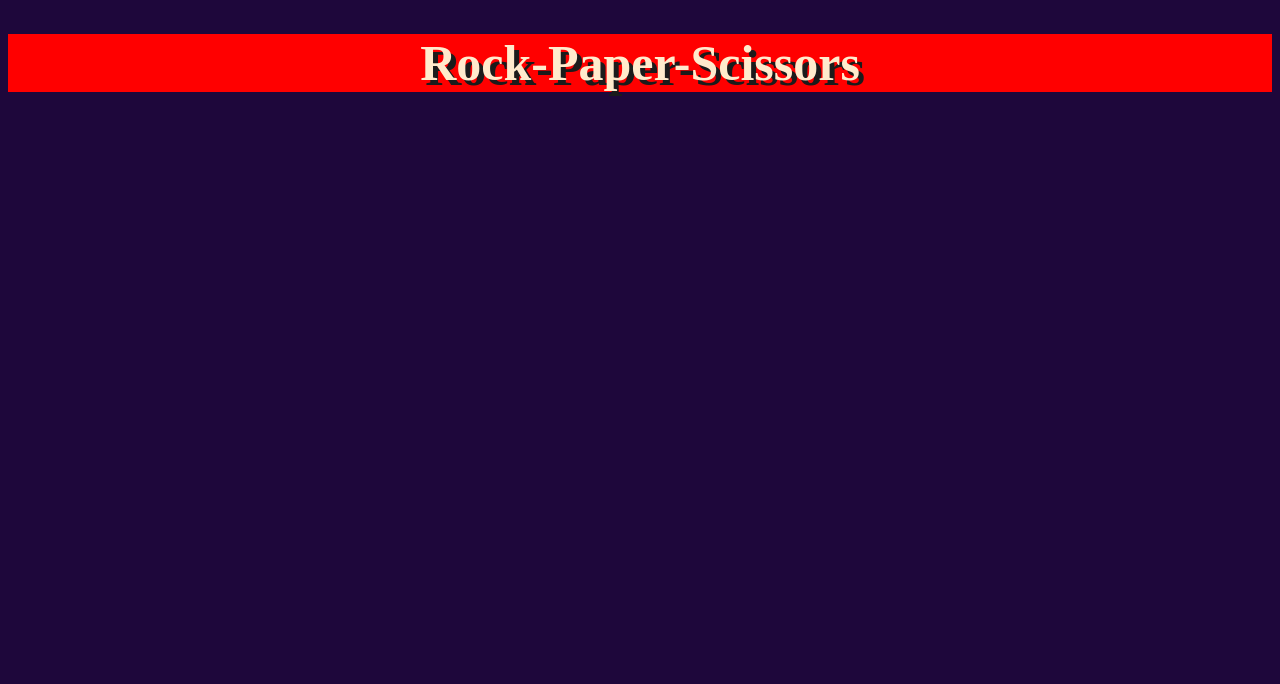
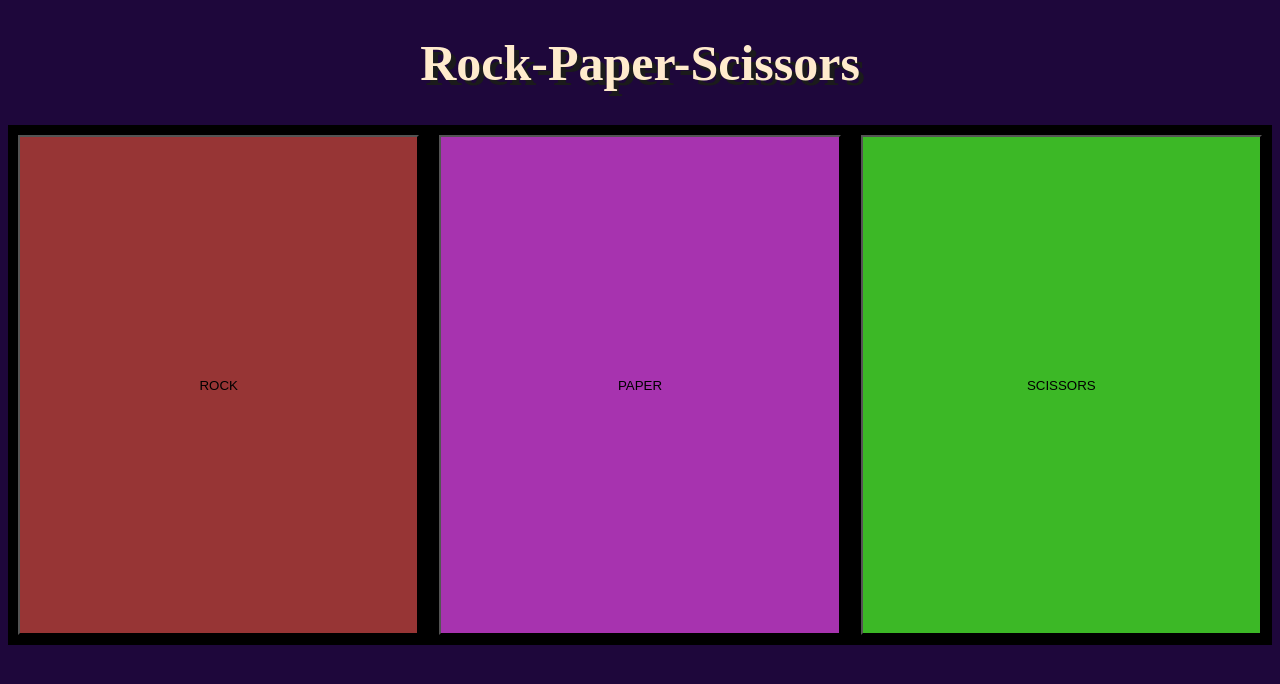
Before and after one commit to ChrisC5891/Rock-Paper-Scissors, a plain HTML site: page index.html in a window 1280 px wide. Drawn offline with Linux system fonts and the light colour scheme.

Commit message:
add CSS style on buttons

```diff
--- a/index.html
+++ b/index.html
@@ -5,10 +5,17 @@
     <meta http-equiv="X-UA-Compatible" content="IE=edge">
     <meta name="viewport" content="width=device-width, initial-scale=1.0">
     <link rel= "stylesheet" href= "style.css">
-    <script src="script.js"></script>
     <title>Rock Paper Scissors</title>
 </head>
 <body>
    <h1>Rock-Paper-Scissors</h1>
+
+<div class="container">
+   <button class="A">ROCK</button>
+   <button class="B">PAPER</button>
+   <button class="C">SCISSORS</button>
+</div>
+
+<script src="script.js"></script>
 </body>
 </html>
--- a/script.js
+++ b/script.js
@@ -89,18 +89,25 @@ let roundWinner = ''
 
         const body = document.querySelector('body')
         const container = document.getElementsByClassName('container');
-            body.append(container);
+
+    ///////////////////////   UI    ////////////////////////////////////////////////
 
         const buttons = document.getElementsByTagName('button');
-                buttons[0].addEventListener ('click', function(){
-                buttons[0].style.backgroundColor = 'red';
-                console.log('button clicked');
+                const rockBtn = buttons[0]
+                    rockBtn.addEventListener ('click', function(){
+                    console.log('button clicked');
+            });
+                const paperBtn = buttons[1]
+                    paperBtn.addEventListener ('click', function(){
+                    console.log(' 2nd button clicked');
             });
 
-            buttons[1].addEventListener ('click', function(){
-                buttons[1].style.backgroundColor = 'blue';
-                console.log(' 2nd button clicked');
+                const scissorsBtn = buttons[2]
+                    scissorsBtn.addEventListener ('click', function(){
+                    console.log(' 2nd button clicked');
             });
+
+
 
 
 
--- a/style.css
+++ b/style.css
@@ -9,8 +9,28 @@ h1 {
 
 }
 
-h1{
+
+.container{
     display: flex;
-    background-color: red;
+    background-color: black;
+}
 
+button{
+    display: inline;
+    width:600px;
+    height: 500px;
+    background-color: aqua;
+    margin: 10px;
 }
+
+.A{
+    background-color: rgb(151, 53, 53);
+}
+
+.B{
+    background-color: rgb(167, 51, 175);
+}
+
+.C{
+    background-color: rgb(60, 184, 38);
+}
```
